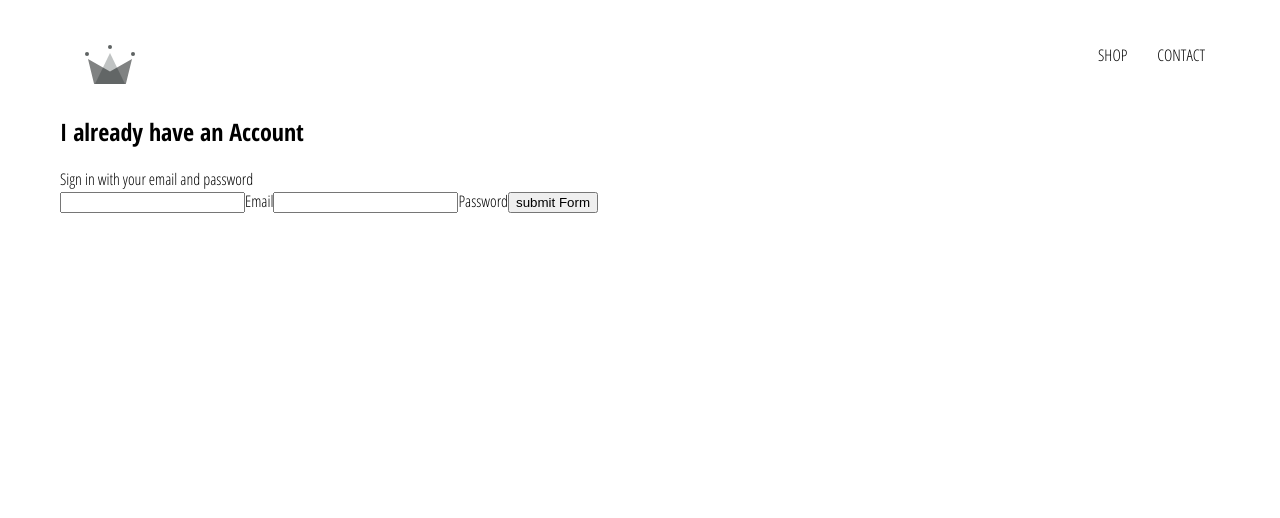
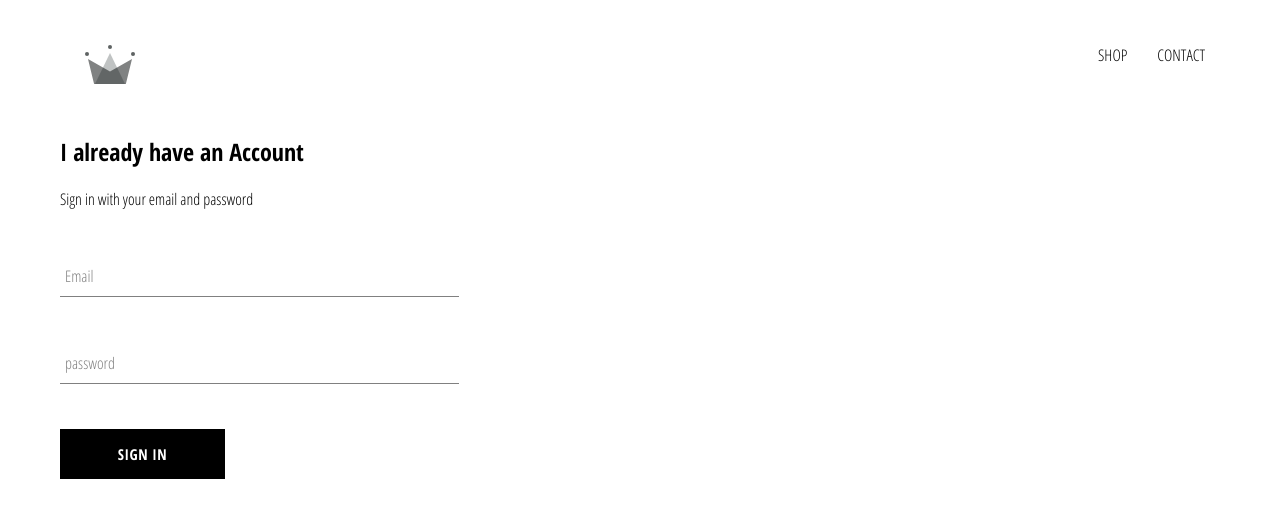
Before and after one commit to satyam720/ClothZen, a React (Create React App) app: page /signin in a window 1280 px wide. Shown: the top 518 px of the page. Built offline with nearby package versions, Linux system fonts and the light colour scheme.

Commit message:
Sign In Component Created with custom Button and Custom Input Fields

```diff
--- /dev/null
+++ b/src/components/custom-button/custom-button.component.jsx
@@ -0,0 +1,14 @@
+import './custom-component.styles.scss';
+
+
+
+const CustomButton = ({children, ...otherProps}) => (
+
+  <button className="custom-button" {...otherProps}>
+        {children}
+  </button>
+
+  );
+
+
+  export default CustomButton;
--- /dev/null
+++ b/src/components/custom-button/custom-component.styles.scss
@@ -0,0 +1,22 @@
+.custom-button {
+    min-width: 165px;
+    width: auto;
+    height: 50px;
+    letter-spacing: 0.5px;
+    line-height: 50px;
+    padding: 0 35px 0 35px;
+    font-size: 15px;
+    background-color: black;
+    color: white;
+    text-transform: uppercase;
+    font-family: 'Open Sans Condensed';
+    font-weight: bolder;
+    border: none;
+    cursor: pointer;
+
+    &:hover {
+      background-color: white;
+      color: black;
+      border: 1px solid black;
+    }
+  }
--- /dev/null
+++ b/src/components/form-input/form-input.component.jsx
@@ -0,0 +1,17 @@
+import './form-input.styles.scss';
+
+
+const FormInput =({handleChange, label, ...otherProps}) => (
+  <div className="group">
+    <input
+    className="form-input"
+    onChange={handleChange}
+    {...otherProps} />
+    {label ?
+     (<label className={`${otherProps.value.length ? 'shrink' : ''} form-input-label`}>
+        {label}
+     </label>):
+     null}
+  </div>);
+
+export default FormInput;
--- /dev/null
+++ b/src/components/form-input/form-input.styles.scss
@@ -0,0 +1,54 @@
+$sub-color: grey;
+$main-color: black;
+
+@mixin shrinkLabel {
+  top: -14px;
+  font-size: 12px;
+  color: $main-color;
+}
+
+.group {
+  position: relative;
+  margin: 45px 0;
+
+  .form-input {
+    background: none;
+    background-color: white;
+    color: $sub-color;
+    font-size: 18px;
+    padding: 10px 10px 10px 5px;
+    display: block;
+    width: 100%;
+    border: none;
+    border-radius: 0;
+    border-bottom: 1px solid $sub-color;
+    margin: 25px 0;
+
+    &:focus {
+      outline: none;
+    }
+
+    &:focus ~ .form-input-label {
+      @include shrinkLabel();
+    }
+  }
+
+  input[type='password'] {
+    letter-spacing: 0.3em;
+  }
+
+  .form-input-label {
+    color: $sub-color;
+    font-size: 16px;
+    font-weight: normal;
+    position: absolute;
+    pointer-events: none;
+    left: 5px;
+    top: 10px;
+    transition: 300ms ease all;
+
+    &.shrink {
+      @include shrinkLabel();
+    }
+  }
+}
--- a/src/components/sign-in/sign-in.component.jsx
+++ b/src/components/sign-in/sign-in.component.jsx
@@ -1,6 +1,7 @@
 import './sign-in.styles.scss';
-import {Component} from 'react'
-
+import {Component} from 'react';
+import FormInput from '../form-input/form-input.component';
+import CustomButton from '../../components/custom-button/custom-button.component';
 
 class SignIn extends Component{
     constructor(props) {
@@ -30,17 +31,18 @@
             <span>Sign in with your email and password</span>
 
             <form onSubmit={this.handleSubmit}>
-                <input
+                <FormInput
                 name="email"
                 type="email"
                 value={this.state.email}
                 required
-                onChange={this.handleChange}></input>
-                <label>Email</label>
-                <input onChange={this.handleChange} name="password" type="password" value={this.state.password} required></input>
-                <label>Password</label>
+                handleChange={this.handleChange}
+                label="Email"></FormInput>
 
-                <input type="submit" value="submit Form"></input>
+                <FormInput label="password" handleChange={this.handleChange} name="password" type="password" value={this.state.password} required></FormInput>
+
+
+                <CustomButton type="submit" >Sign in</CustomButton>
 
             </form>
             </div>)
--- a/src/components/sign-in/sign-in.styles.scss
+++ b/src/components/sign-in/sign-in.styles.scss
@@ -0,0 +1,9 @@
+.sign-in{
+    width: 30vw;
+    display: flex;
+    flex-direction: column;
+
+    .title{
+        margin: 10px 0;
+    }
+}
```
